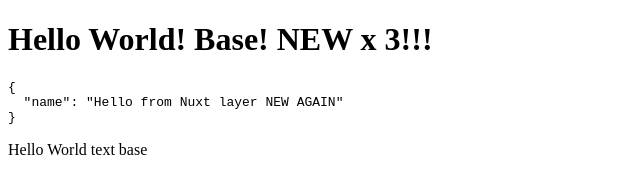
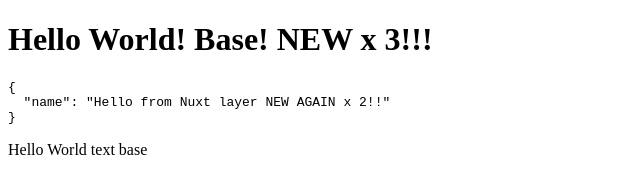
Before and after one commit to deetz99/nuxt-layers-monorepo, a Nuxt app in the folder packages/base-ui/: page / in a window 1280 px wide. Shown: the top 175 px of the page, without its empty margins (0-640 px from the left). Built offline with nearby package versions, Linux system fonts and the light colour scheme.

Commit message:
text change to test pkg-pr-new

```diff
--- a/packages/base-ui/app/app.config.ts
+++ b/packages/base-ui/app/app.config.ts
@@ -1,6 +1,6 @@
 export default defineAppConfig({
   myLayer: {
-    name: 'Hello from Nuxt layer NEW AGAIN'
+    name: 'Hello from Nuxt layer NEW AGAIN x 2!!'
   }
 })
 
```
Also changed, not shown: 1 other file (tests, documents, lock files or other folders).
